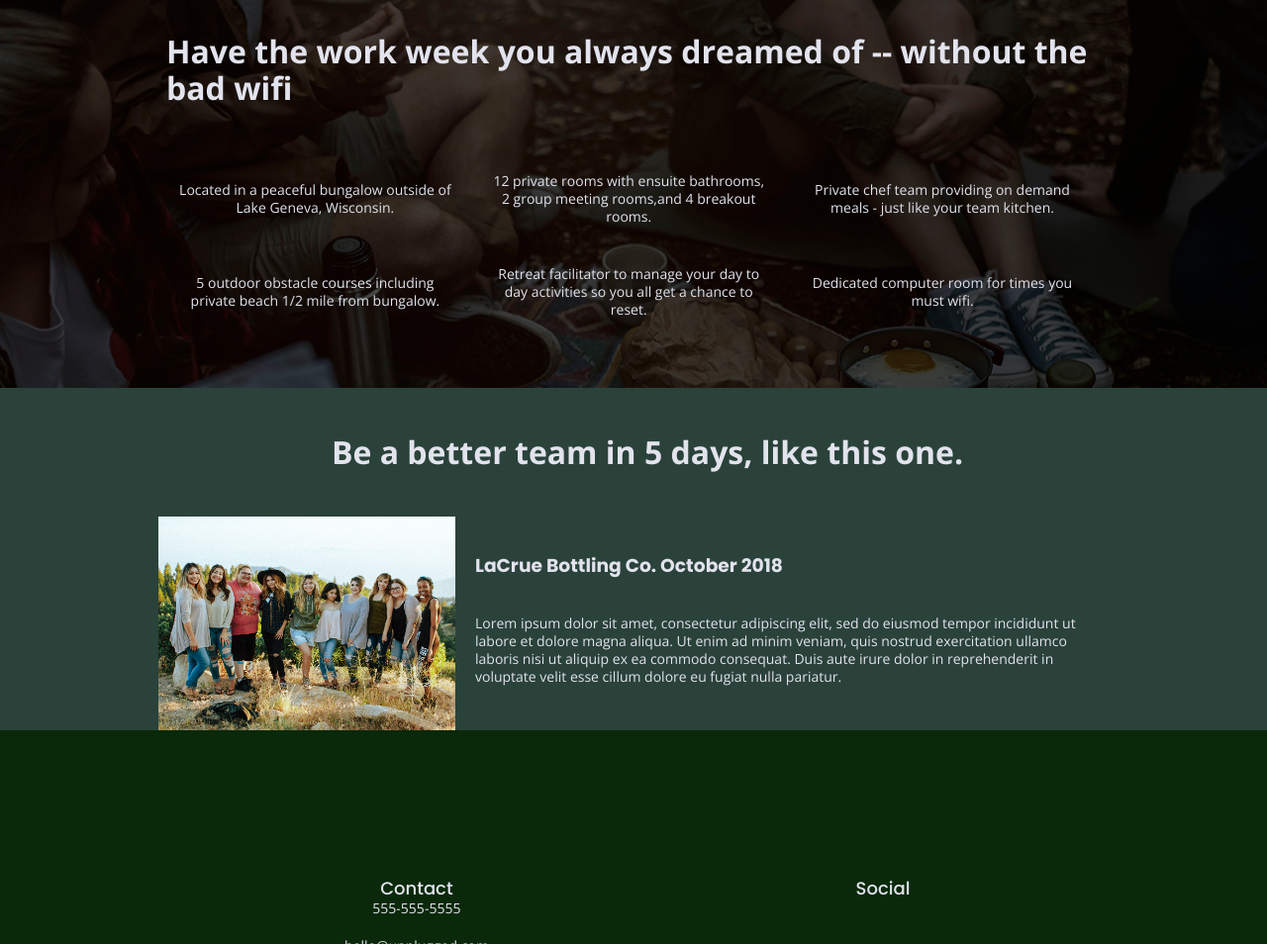
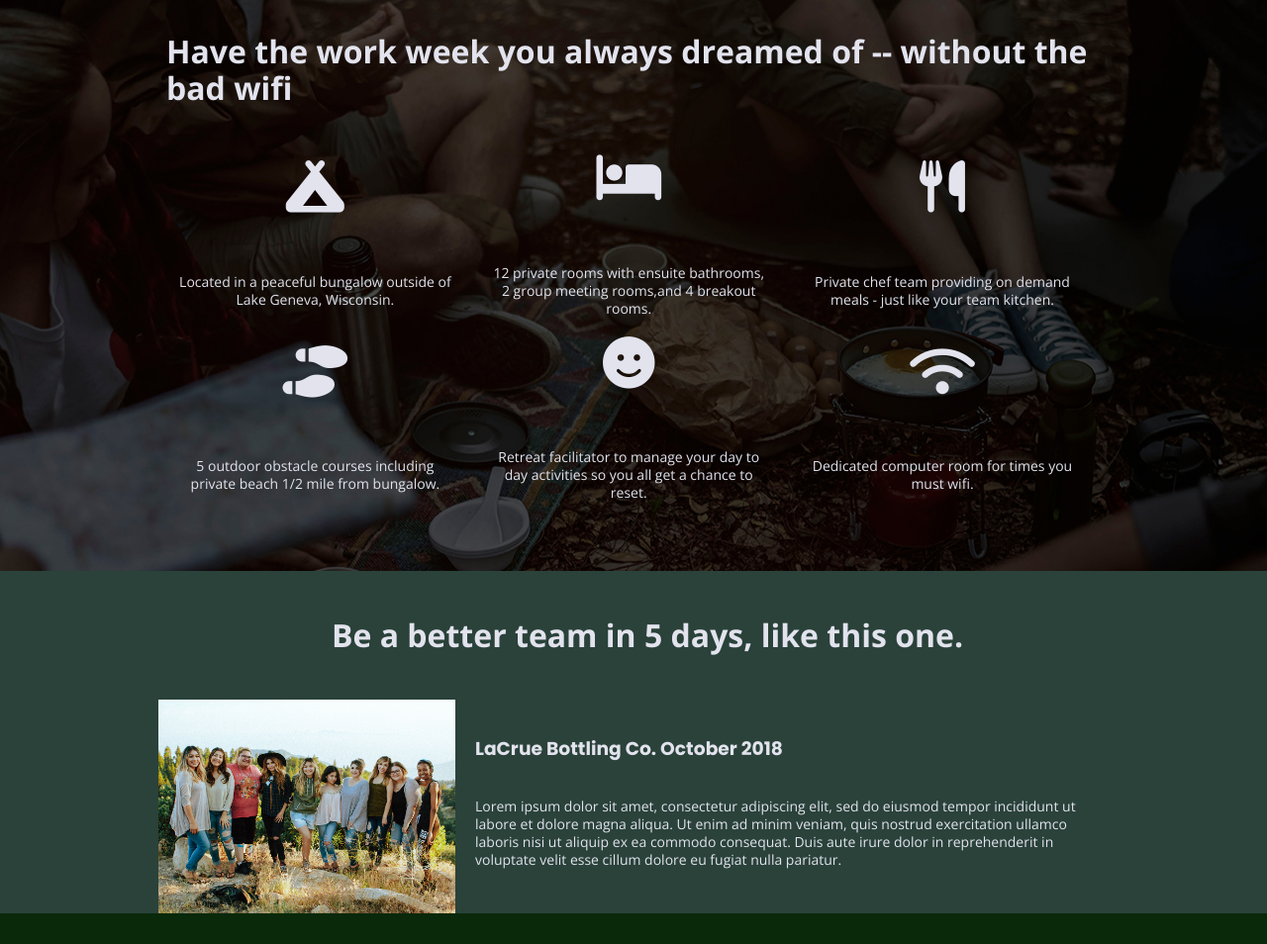
Before and after one commit to titusjosef/unpluged-retreat, a website built with Parcel: page index.html in a window 1280 px wide. Shown: the part 1034-1988 px from the top of the page at 99% size. Built offline with nearby package versions, Linux system fonts and the light colour scheme; files whose address does not match are found by name.

Commit message:
I added icons to my website and I addee em;s and margins

```diff
--- a/css/main.css
+++ b/css/main.css
@@ -537,6 +537,14 @@
   text-align: center;
 
   margin: 0%;
+}
+
+.features i {
+
+  font-size: 3.75em;
+
+  margin-bottom: 40px;
+
 }
 
 /* Reviews */
--- a/index.html
+++ b/index.html
@@ -22,6 +22,8 @@
 
   <link rel="stylesheet" href="css/normalize.css">
   <link rel="stylesheet" href="css/main.css">
+
+  <script src="https://kit.fontawesome.com/e198b29506.js" crossorigin="anonymous"></script>
 
   <meta name="theme-color" content="#fafafa">
 </head>
@@ -106,7 +108,11 @@
 
         <article>
 
-          <p class="fontawesome-icon"> </p>
+          <p class="fontawesome-icon">
+
+            <i class="fas fa-campground"></i>
+
+          </p>
 
           <p class="features-item-description">Located in a peaceful bungalow outside of Lake Geneva, Wisconsin.</p>
 
@@ -114,7 +120,11 @@
 
         <article>
 
-          <p class="fontawesome-icon"> </p>
+          <p class="fontawesome-icon">
+
+           <i class= "fas fa-bed" > </i>
+
+          </p>
 
           <p class="features-item-description">12 private rooms with ensuite bathrooms, 2 group meeting rooms,and 4 breakout rooms.</p>
 
@@ -122,7 +132,10 @@
 
         <article>
 
-          <p class="fontawesome-icon"> </p>
+          <p class="fontawesome-icon">
+
+            <i class= "fas fa-utensils"> </i>
+          </p>
 
           <p class="features-item-description"> Private chef team providing on demand meals - just like your team kitchen. </p>
 
@@ -130,7 +143,12 @@
 
         <article>
 
-          <p class="fontawesome-icon"> </p>
+          <p class="fontawesome-icon">
+
+            <i class="fas fa-shoe-prints"></i>
+
+
+          </p>
 
           <p class="features-item-description"> 5 outdoor obstacle courses including private beach 1/2 mile from bungalow. </p>
 
@@ -138,7 +156,11 @@
 
         <article>
 
-          <p class="fontawesome-icon"> </p>
+          <p class="fontawesome-icon">
+
+            <i class="fas fa-smile"></i>
+
+          </p>
 
           <p class="features-item-description"> Retreat facilitator to manage your day to day activities so you all get a chance to reset. </p>
 
@@ -146,7 +168,10 @@
 
         <article>
 
-          <p class="fontawesome-icon"> </p>
+          <p class="fontawesome-icon">
+
+            <i class="fas fa-wifi"></i>
+          </p>
 
           <p class="features-item-description"> Dedicated computer room for times you must wifi. </p>
 
```
Also changed, not shown: about/index.html (+2 -0 lines), faq/index.html (+2 -0 lines).
